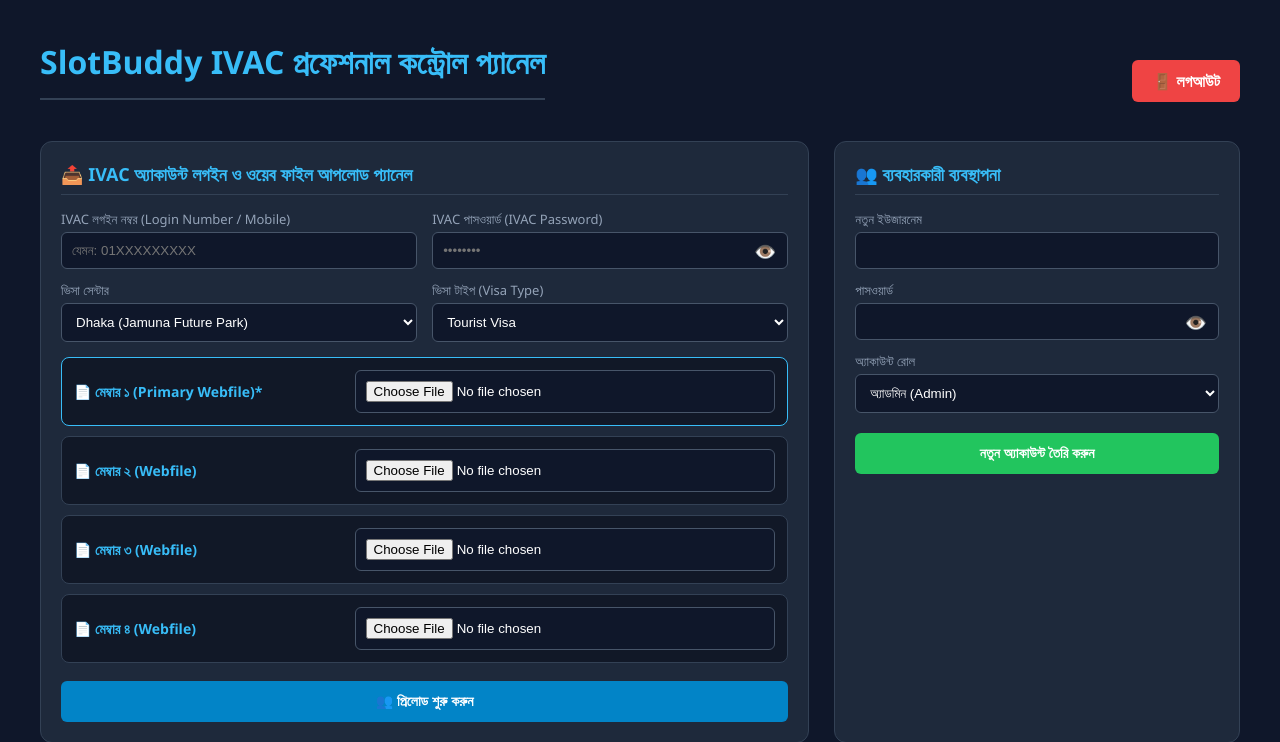
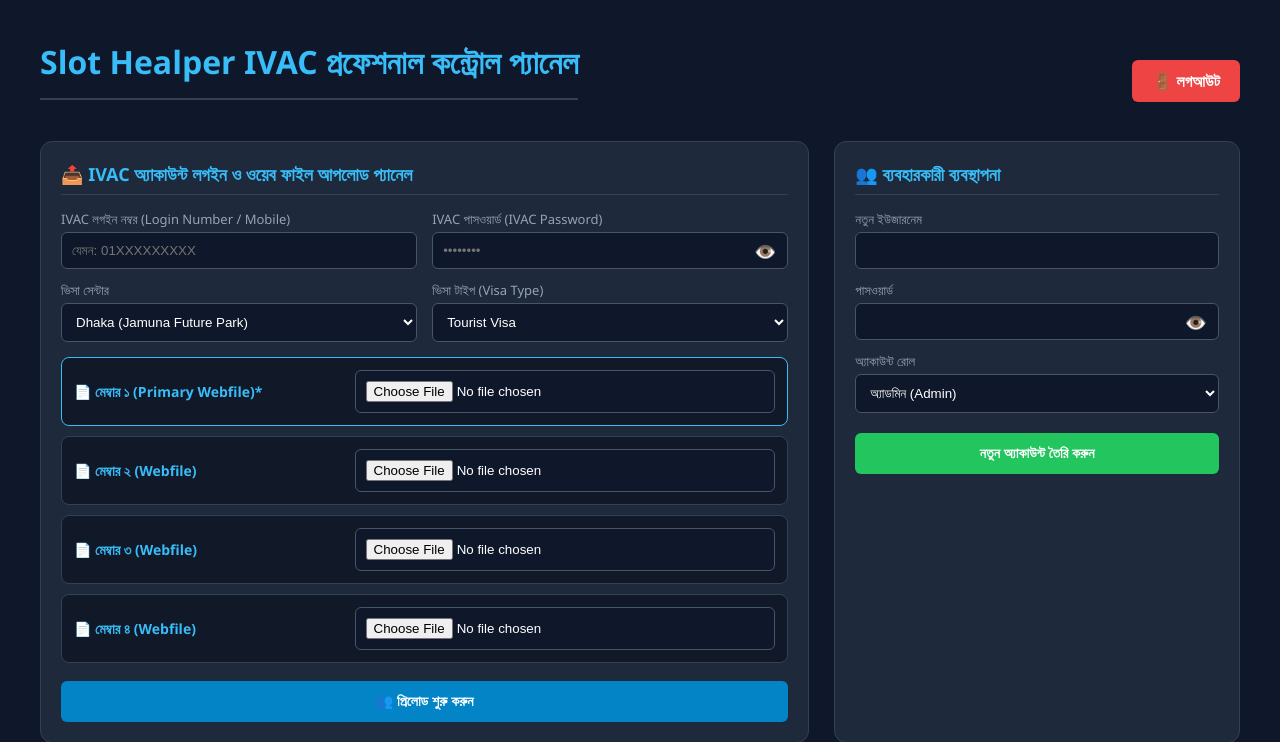
Before and after one commit to sheikhfarukh943-source/visa-bot, a Flask app: page /admin in a window 1280 px wide. Shown: the top 742 px of the page. Run offline with Flask 3, Linux system fonts and the light colour scheme; the visitor is signed in with stand-in values (Sample User, id 1).

Commit message:
admin.html

```diff
--- a/templates/admin.html
+++ b/templates/admin.html
@@ -2,7 +2,7 @@
 <html lang="bn">
 <head>
     <meta charset="UTF-8">
-    <title>SlotBuddy - IVAC Custom Control Panel</title>
+    <title>Slot Healper - IVAC Custom Control Panel</title>
     <style>
         body { font-family: 'Segoe UI', Arial, sans-serif; background: #0f172a; color: #f8fafc; padding: 40px; margin: 0; }
         .dashboard { max-width: 1200px; margin: 0 auto; }
@@ -39,7 +39,7 @@
 <body>
 <div class="dashboard">
     <div class="header-top">
-        <h1>SlotBuddy IVAC প্রফেশনাল কন্ট্রোল প্যানেল</h1>
+        <h1>Slot Healper IVAC প্রফেশনাল কন্ট্রোল প্যানেল</h1>
         <a href="/logout" class="logout-btn">🚪 লগআউট</a>
     </div>
     <div class="section-grid">
```
